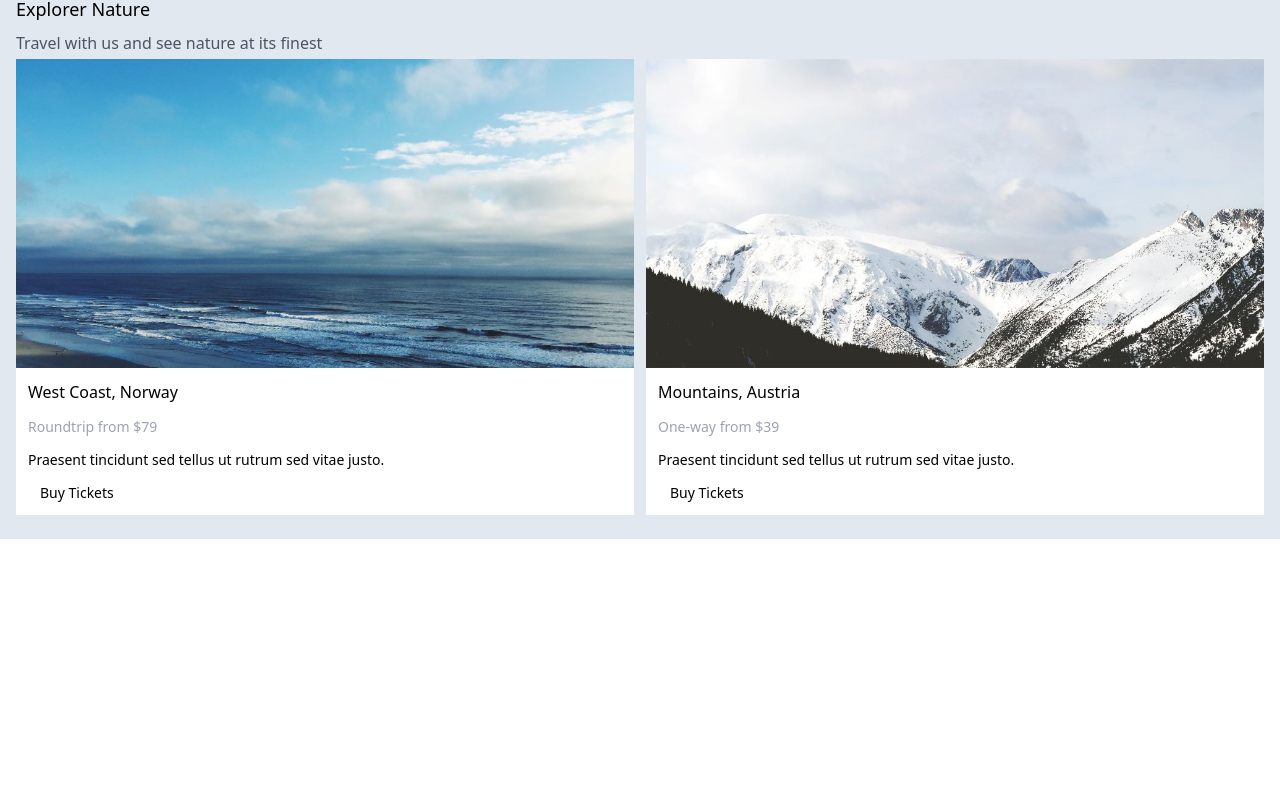
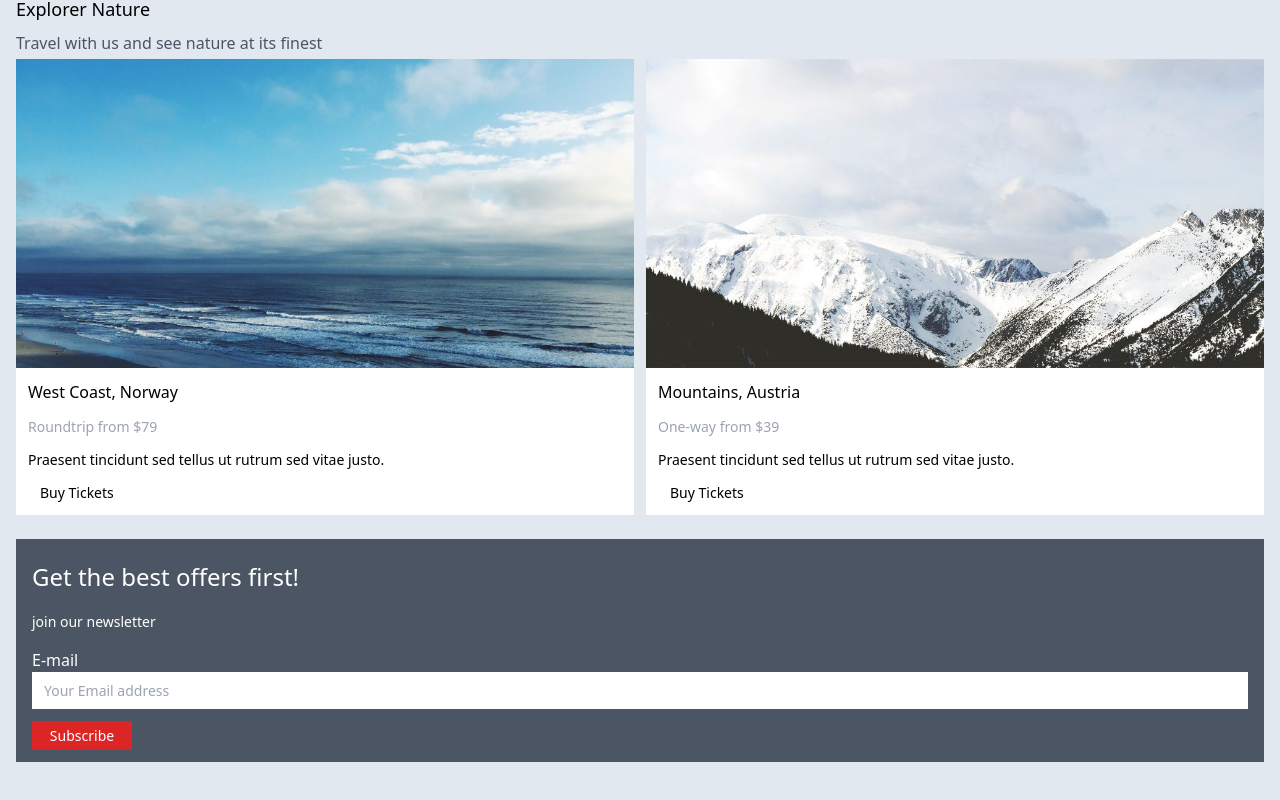
Before and after one commit to jaomanoel/travel-project, a React (Vite) app: page / in a window 1280 px wide. Shown: the part 1421-2221 px from the top of the page. Before the commit the page ends 1960 px from the top, so only its background shows below. Built offline with nearby package versions, Linux system fonts and the light colour scheme.

Commit message:
Created partial of newsletter

```diff
--- a/src/App.tsx
+++ b/src/App.tsx
@@ -3,6 +3,7 @@ import Search from "./ui/components/inputs/Search/Search";
 import Header from "./ui/components/surface/Header/Header";
 import Explorer from "./ui/partials/explorer/_explorer";
 import Offers from "./ui/partials/offers/_offers";
+import Newsletter from "./ui/partials/newsletter/_newsletter";
 
 function App() {
     const [count, setCount] = useState(0);
@@ -13,6 +14,7 @@ function App() {
             <Search />
             <Offers />
             <Explorer />
+            <Newsletter />
         </div>
     );
 }
--- /dev/null
+++ b/src/ui/partials/newsletter/_newsletter.tsx
@@ -0,0 +1,35 @@
+import React from "react";
+
+const newsletter: React.FC = () => {
+    return (
+        <div className="w-full px-16 flex pb-24 md:pb-48 items-center justify-center">
+            <div className="w-full flex flex-col px-16 pt-20 pb-12 lg:max-w-screen-lg xl:max-w-screen-xl bg-gray-600 gap-16">
+                <h4 className="text-white text-2xl">
+                    Get the best offers first!
+                </h4>
+                <p className="text-white text-sm">join our newsletter</p>
+
+                <form className="flex flex-col">
+                    <label className="text-white text-base" htmlFor="email">
+                        E-mail
+                    </label>
+                    <input
+                        type="text"
+                        name="email"
+                        id="email"
+                        className="mb-12 px-12 py-8 w-full text-sm"
+                        placeholder="Your Email address"
+                    />
+
+                    <input
+                        className="text-white text-sm w-100 px-16 py-4 bg-red-600 hover:opacity-90s"
+                        type="submit"
+                        value="Subscribe"
+                    />
+                </form>
+            </div>
+        </div>
+    );
+};
+
+export default newsletter;
```
